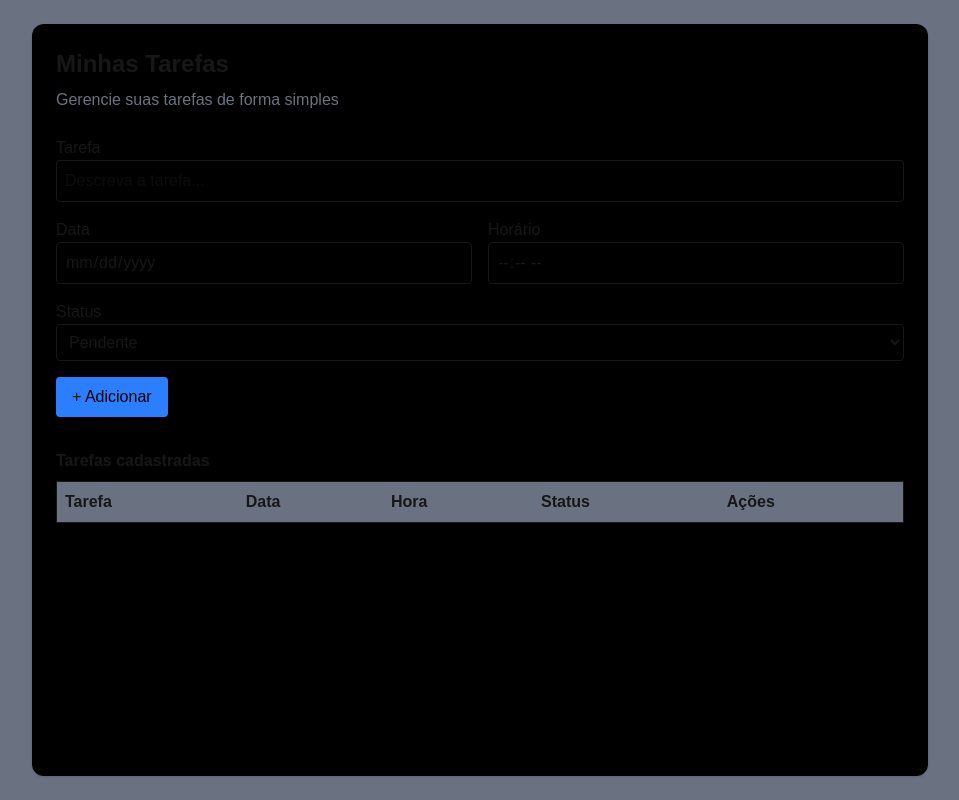
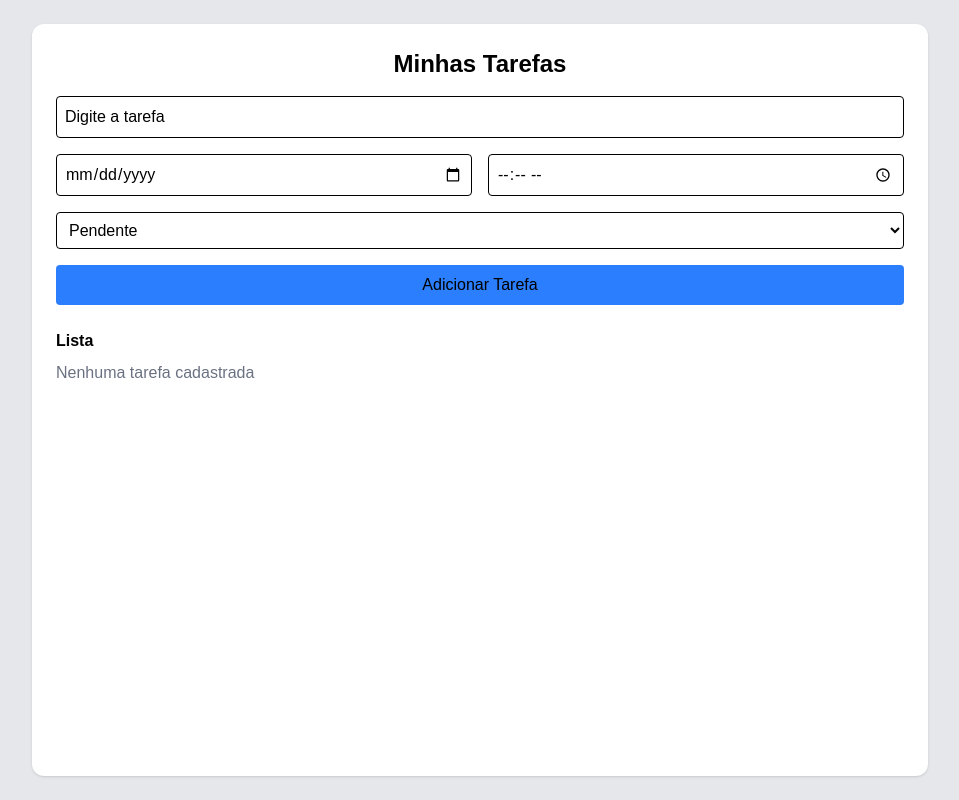
Before and after one commit to danielapereira60409-collab/aplicativosWebSenac, a Next.js app: page /tarefas in a window 1280 px wide. Shown: the whole page, without its empty margins (160-1119 px from the left). Built offline with nearby package versions, Linux system fonts and the light colour scheme.

Commit message:
Add files via upload

```diff
--- a/app/tarefas/page.js
+++ b/app/tarefas/page.js
@@ -1,5 +1,4 @@
 "use client";
-import Link from "next/link";
 import { useState } from "react";
 
 export default function Home() {
@@ -8,6 +7,7 @@ export default function Home() {
   const [hora, setHora] = useState("");
   const [status, setStatus] = useState("Pendente");
   const [lista, setLista] = useState([]);
+  const [proximoId, setProximoId] = useState(1);
 
   function adicionarTarefa(e) {
     e.preventDefault();
@@ -18,16 +18,16 @@ export default function Home() {
     }
 
     const nova = {
-      id: Date.now(),
-      tarefa,
-      data,
-      hora,
-      status,
+      id: proximoId,
+      tarefa: tarefa,
+      data: data,
+      hora: hora,
+      status: status,
     };
 
-    setLista([...lista, nova]);
+    setLista(lista.concat(nova));
+    setProximoId(proximoId + 1);
 
-    // limpar
     setTarefa("");
     setData("");
     setHora("");
@@ -35,97 +35,87 @@ export default function Home() {
   }
 
   function remover(id) {
-    const novaLista = lista.filter((item) => item.id !== id);
+    const novaLista = lista.filter(function(item) {
+      return item.id !== id;
+    });
     setLista(novaLista);
   }
 
   return (
-    <main className="min-h-screen bg-gray-500 p-6 flex justify-center">
-      <div className="w-full max-w-4xl bg-black p-6 rounded-xl shadow">
+    <main className="min-h-screen bg-gray-200 p-6 flex justify-center">
+      <div className="w-full max-w-4xl bg-white p-6 rounded-xl shadow">
 
-        {/* Título */}
-        <h1 className="text-2xl font-bold mb-2">Minhas Tarefas</h1>
-        <p className="text-gray-500 mb-6">
-          Gerencie suas tarefas de forma simples
-        </p>
+        <h1 className="text-2xl font-bold mb-4 text-center text-black">
+          Minhas Tarefas
+        </h1>
 
-        {/* Formulário */}
-        <form onSubmit={adicionarTarefa} className="space-y-4">
+        <form onSubmit={adicionarTarefa} className="space-y-4 placeholder:text-gray-500 ">
 
-          <div>
-            <label className="block font-medium">Tarefa</label>
           <input
             type="text"
-              placeholder="Descreva a tarefa..."
+            placeholder="Digite a tarefa"
             value={tarefa}
             onChange={(e) => setTarefa(e.target.value)}
-              className="w-full border p-2 rounded"
+            className="w-full border p-2 text-black rounded placeholder:text-black"
           />
-          </div>
 
-          <div className="grid grid-cols-2 gap-4">
-            <div>
-              <label>Data</label>
+          <div className="grid grid-cols-2 gap-4 text-black">
             <input
               type="date"
               value={data}
               onChange={(e) => setData(e.target.value)}
-                className="w-full border p-2 rounded"
+              className="border p-2 rounded placeholder:text-gray-500"
             />
-            </div>
 
-            <div>
-              <label>Horário</label>
             <input
               type="time"
               value={hora}
               onChange={(e) => setHora(e.target.value)}
-                className="w-full border p-2 rounded"
+              className="border p-2 rounded placeholder:text-gray-500"
             />
           </div>
-          </div>
 
-          <div>
-            <label>Status</label>
           <select
             value={status}
             onChange={(e) => setStatus(e.target.value)}
-              className="w-full border p-2 rounded"
+            className="w-full border p-2 rounded text-black placeholder:text-gray-500"
           >
             <option>Pendente</option>
             <option>Em andamento</option>
             <option>Concluído</option>
           </select>
-          </div>
 
-          <button className="bg-blue-500 text-black px-4 py-2 rounded">
-            + Adicionar
+          <button className="bg-blue-500 text-black px-4 py-2 rounded w-full">
+            Adicionar Tarefa
           </button>
         </form>
 
-        {/* Lista */}
-        <div className="mt-8">
-          <h2 className="font-semibold mb-2">Tarefas cadastradas</h2>
+        <div className="mt-6">
+          <h2 className="font-semibold mb-2 text-black">Lista</h2>
 
-          <table className="w-full text-left border">
-            <thead className="bg-gray-500">
+          {lista.length === 0 ? (
+            <p className="text-gray-500">Nenhuma tarefa cadastrada</p>
+          ) : (
+            <table className="w-full border text-center">
+              <thead className="bg-blue-500 text-black">
                 <tr>
-                <th className="p-2">Tarefa</th>
-                <th className="p-2">Data</th>
-                <th className="p-2">Hora</th>
-                <th className="p-2">Status</th>
-                <th className="p-2">Ações</th>
+                  <th>Tarefa</th>
+                  <th>Data</th>
+                  <th>Hora</th>
+                  <th>Status</th>
+                  <th>Ação</th>
                 </tr>
               </thead>
 
               <tbody>
-              {lista.map((item) => (
-                <tr key={item.id} className="border-t">
-                  <td className="p-2">{item.tarefa}</td>
-                  <td className="p-2">{item.data}</td>
-                  <td className="p-2">{item.hora}</td>
-                  <td className="p-2">{item.status}</td>
-                  <td className="p-2">
+                {lista.map(function(item) {
+                  return (
+                    <tr key={item.id} className=" text-black border-t">
+                      <td>{item.tarefa}</td>
+                      <td>{item.data}</td>
+                      <td>{item.hora}</td>
+                      <td>{item.status}</td>
+                      <td>
                         <button
                           onClick={() => remover(item.id)}
                           className="text-red-500"
@@ -134,11 +124,13 @@ export default function Home() {
                         </button>
                       </td>
                     </tr>
-              ))}
+                  );
+                })}
               </tbody>
             </table>
+          )}
+        </div>
 
-        </div>
       </div>
     </main>
   );
```
Lines whose indentation alone changed are shown as unchanged.
